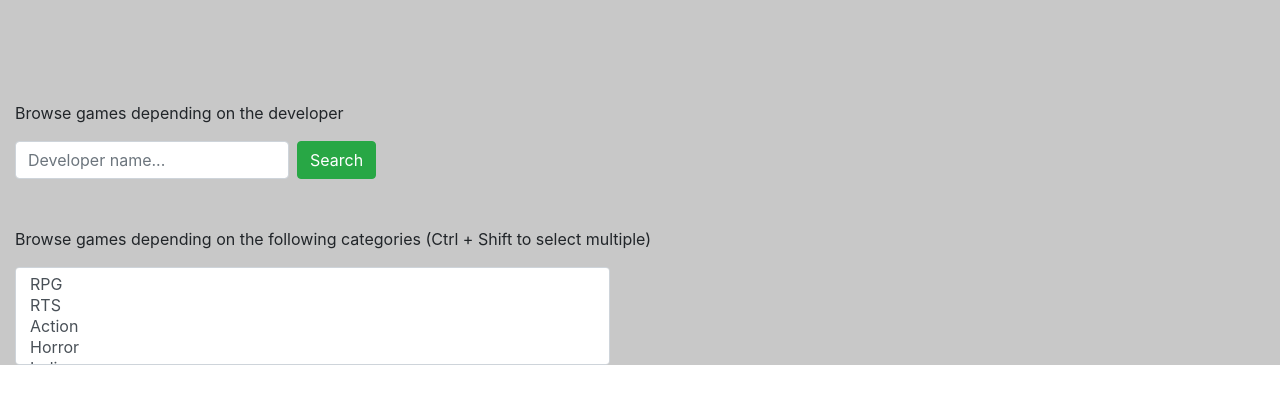
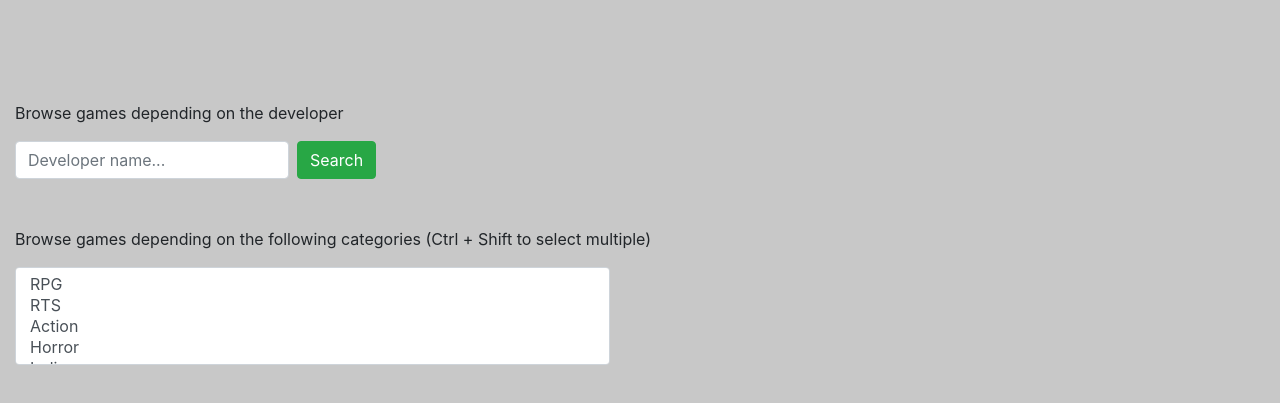
Before and after one commit to BenoitKuzak/Comp307Website, a plain HTML site: page gamesIndex.html in a window 1280 px wide. Shown: the part 165-568 px from the top of the page. Drawn offline with nearby package versions, Linux system fonts and the light colour scheme.

Commit message:
harcoded height temp fix

```diff
--- a/gamesIndex.css
+++ b/gamesIndex.css
@@ -54,3 +54,7 @@
         display:none;
     }
 }
+
+.container-fluid {
+    height: 1000px;
+}
```
